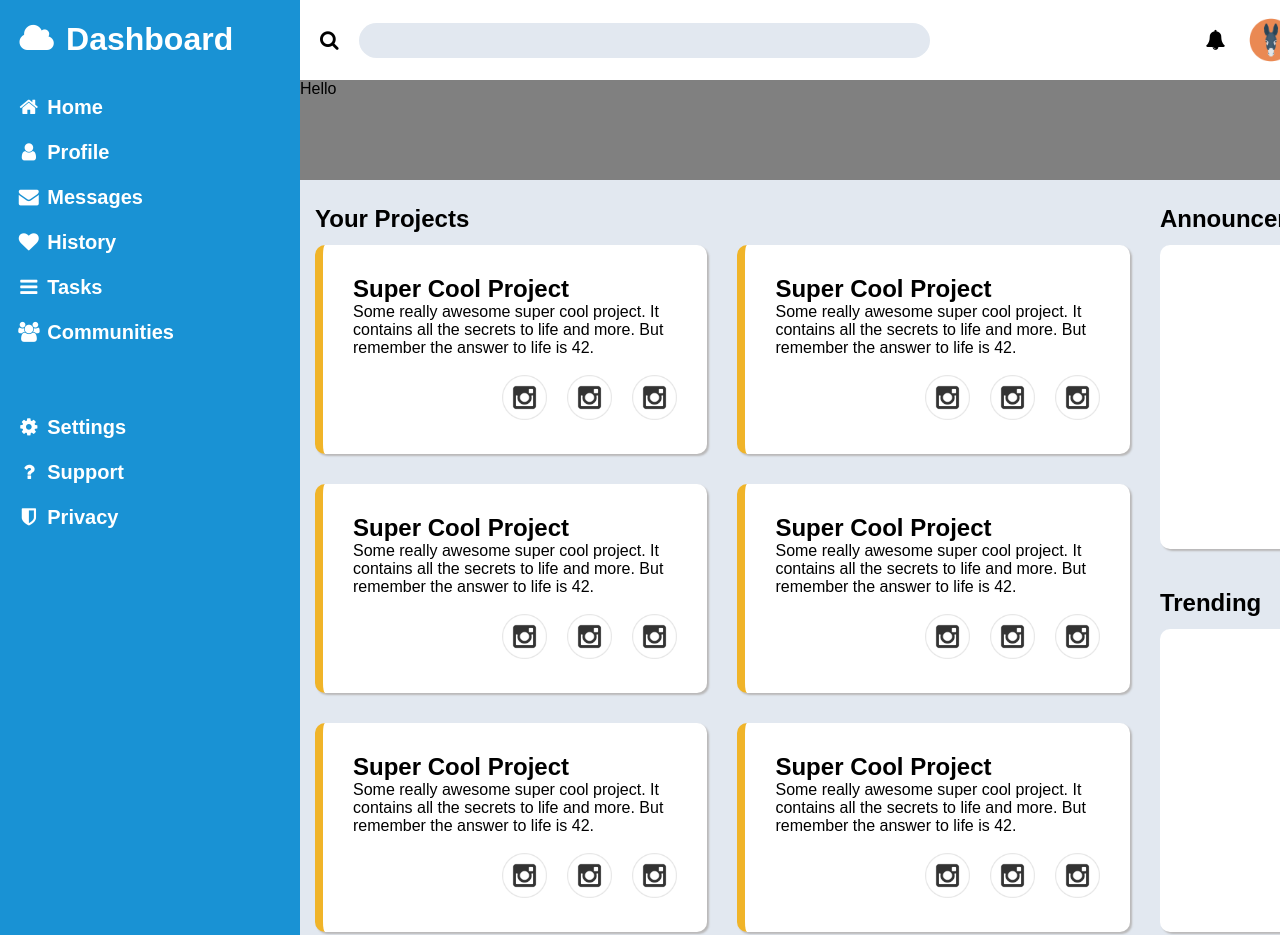
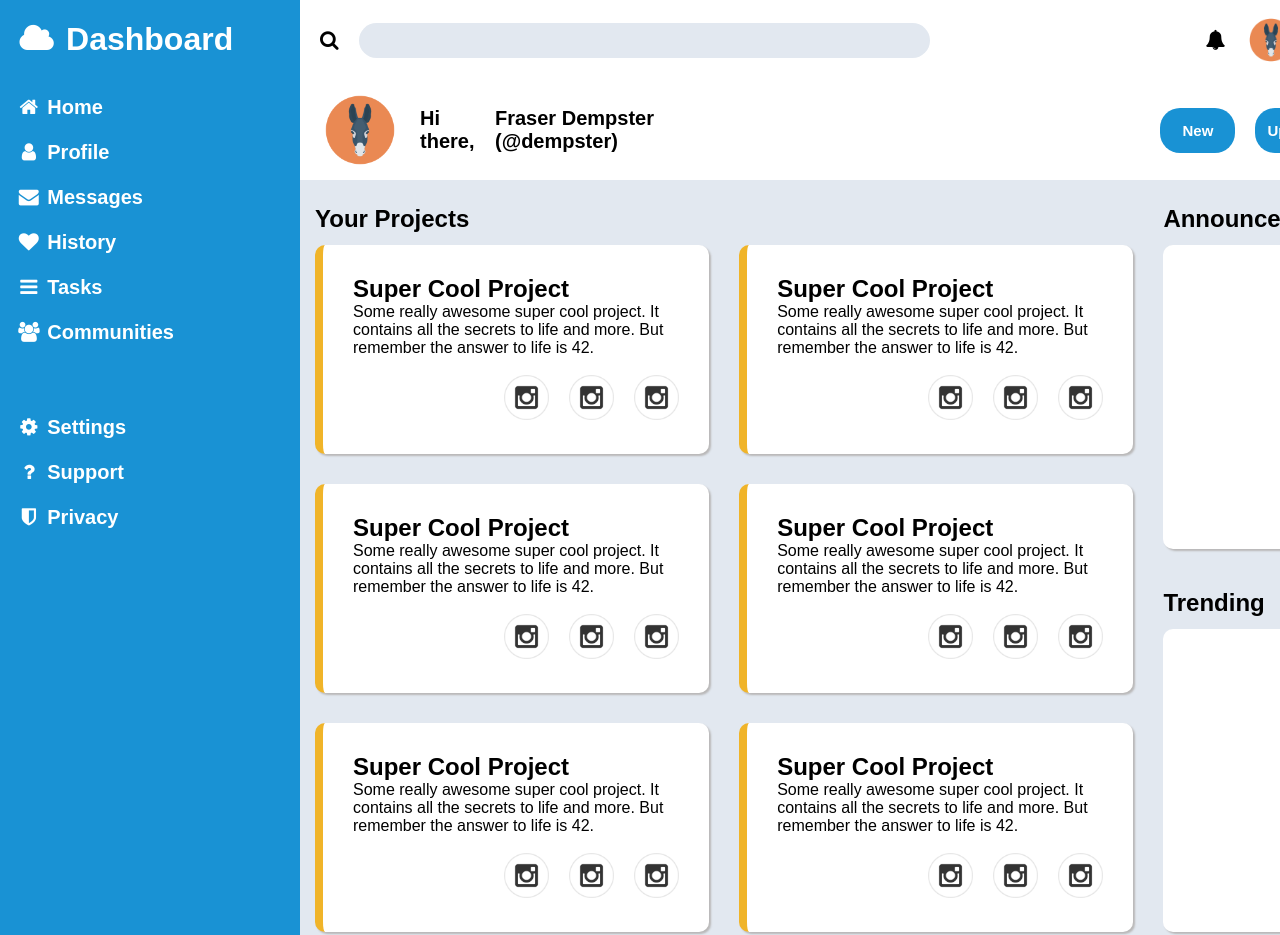
Before and after one commit to fraser-dempster/finished-dashboard-odin, a plain HTML site: page index.html in a window 1280 px wide. Shown: the top 935 px of the page. Drawn offline with Linux system fonts and the light colour scheme.

Commit message:
finished styling header

```diff
--- a/index.css
+++ b/index.css
@@ -61,8 +61,8 @@ button:focus {
 }
 
 .search {
-  margin-left: 20px;
-  margin-right: 20px;
+  padding-left: 20px;
+  padding-right: 20px;
   display: flex;
   align-items: center;
   justify-content: flex-start;
@@ -80,8 +80,26 @@ button:focus {
 }
 
 .header {
-  background-color: gray;
   grid-area: header;
+  display: flex;
+  justify-content: flex-start;
+  align-items: center;
+  gap: 20px;
+  padding-left: 20px;
+  padding-right: 20px;
+  font-size: 20px;
+}
+
+.blue_button {
+  border-radius: 20px;
+  background-color: #1992d4;
+  color: #ffffff;
+  font-weight: bold;
+  padding: 10px;
+  height: 25px;
+  width: 80px;
+  font-size: 15px;
+  text-align: center;
 }
 
 .main {
--- a/index.html
+++ b/index.html
@@ -33,7 +33,14 @@
       <img src="assets/donkey.png" width="50px" alt="donkey" />
       <p style="font-weight: bold">Fraser Dempster</p>
     </div>
-    <div class="header">Hello</div>
+    <div class="header">
+      <img src="assets/donkey.png" width="80px" alt="donkey" />
+      <p style="font-weight: bold">Hi there,</p>
+      <p style="font-weight: bold">Fraser Dempster (@dempster)</p>
+      <button style="margin-left: 35vw" class="blue_button">New</button>
+      <button class="blue_button">Upload</button>
+      <button class="blue_button">Share</button>
+    </div>
     <div class="main">
       <div class="projects">
         <div class="title_text title_text_margin project_title">
```
